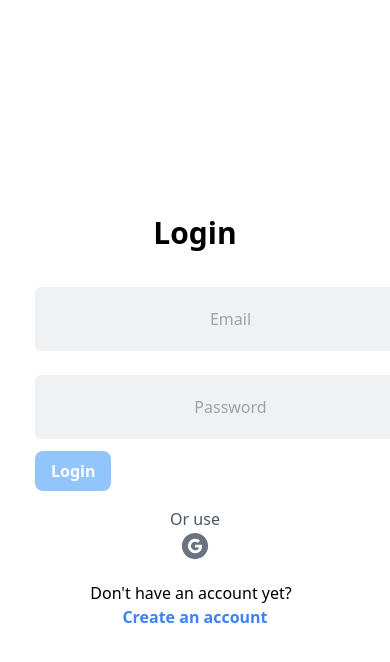
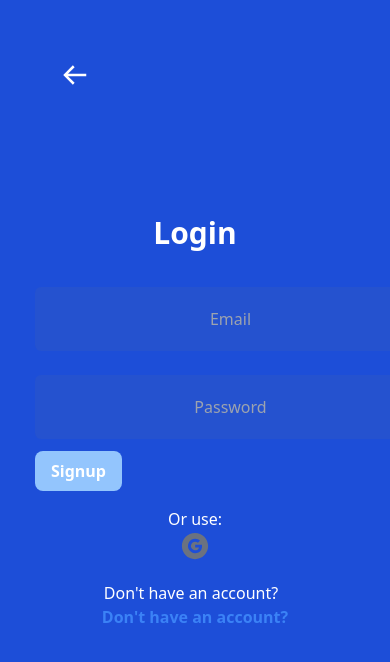
Before and after one commit to DZhivkovv/chat-app, a React (Create React App) app in the folder client/: page /login in a window 390 px wide. Shown: the top 662 px of the page. Built offline with nearby package versions, Linux system fonts and the light colour scheme; no server answers.

Commit message:
refactor: Refactor Login and Signup components into AuthenticationPanel
Now Login and Signup components use a common component called
AuthenticationPanel. It encapsulates the elements and logic for both
login and signup

```diff
--- /dev/null
+++ b/client/src/components/authentication/AuthenticationPanel.jsx
@@ -0,0 +1,41 @@
+import React from 'react';
+import { Link } from 'react-router-dom';
+import Button from '../Button';
+import {AiFillGoogleCircle} from 'react-icons/ai'
+import { BiArrowBack } from 'react-icons/bi';
+
+const AuthenticationPanel = ({ title, children, onGoogleClick, linkText, linkTo }) => {
+  return (
+    <div className="w-full bg-blue-700 lg:bg-white text-white lg:text-black flex flex-col h-full justify-center items-center p-8">
+      {/* Link from login/signup form to homepage */}
+      <div className='absolute top-10 left-10 lg:hidden'>
+        <Link to='/' className="text-white hover:text-gray-300">
+          <BiArrowBack className='text-3xl m-5' />
+        </Link>
+      </div>
+
+      <h1 className="text-3xl font-bold mb-6">{title}</h1>
+
+      {/* Login/Signup form be here */}
+      <div className='w-full flex flex-col items-center'>
+        {children}
+      </div>
+
+      {/* A button for Google login/signup. */}
+      <div className='flex flex-col items-center'>
+          <p className="text-center text-white lg:text-gray-600 mt-4 ">Or use:</p>
+          <Button type="button" handleClick={onGoogleClick} className="mt-4 bg-red-600 hover:bg-red-700">
+            <AiFillGoogleCircle className='text-3xl text-gray-500  hover:text-blue-400'/>
+          </Button>
+      </div>
+
+      {/* Link from login page to signup page or the opposite. */}
+      <div className='mt-5 flex flex-wrap justify-center'>
+        <p className='pr-2 block'>{linkText}</p>
+        <Link to={linkTo} className='font-bold text-blue-500'>{linkText}</Link>
+      </div>
+    </div>
+  );
+};
+
+export default AuthenticationPanel;
--- a/client/src/components/authentication/Login.jsx
+++ b/client/src/components/authentication/Login.jsx
@@ -1,10 +1,8 @@
 import useLogin from '../../hooks/authentication/useLogin';
 import WelcomePanel from './WelcomePanel';
 import UserCredentialsForm from './UserCredentialsForm';
-import Button from '../Button';
 import { LoginMessage } from './Message';
-import { Link } from 'react-router-dom';
-import { AiFillGoogleCircle } from 'react-icons/ai';
+import AuthenticationPanel from './AuthenticationPanel';
 
 const Login = () => {
     const { login, loginWithGoogle, loginError } = useLogin(); //Functions to login with email/password and with Google
@@ -15,26 +13,13 @@ const Login = () => {
             <WelcomePanel/>
 
             {/* Right part of the page. */}
-            <div className="flex flex-col h-full justify-center items-center p-8">
-                <h1 className="text-3xl font-bold mb-6">Login</h1>
-
-                {/* Login form */}
-                <UserCredentialsForm handleSubmit={login}> Login </UserCredentialsForm>
+            <div className='flex flex-col items-center w-full lg:w-1/3'>
+                <AuthenticationPanel title='Login' onGoogleClick={()=>{loginWithGoogle()}} linkText="Don't have an account?" linkTo='/signup'>
+                    <UserCredentialsForm onSubmit={login}>Signup</UserCredentialsForm>
+                </AuthenticationPanel>
 
                 {/* Displays error message if there is an error */}
                 {loginError && <LoginMessage error={loginError}/>}
-
-                <p className="text-center text-gray-600 mt-4">Or use</p>
-                {/* A button for Google login. */}
-                <Button type="button" handleClick={loginWithGoogle} className="mt-4 bg-blue-600 hover:bg-blue-700">
-                    <AiFillGoogleCircle className='text-3xl text-gray-500  hover:text-blue-400'/>
-                </Button>
-
-                {/*Link to signup page */}
-                <div className='mt-5 flex flex-wrap justify-center'>
-                    <p className='pr-2 block'>Don't have an account yet?</p>
-                    <Link to='/signup' className='font-bold text-blue-500'>Create an account</Link>
-                </div>
             </div>
         </div>
     );
--- a/client/src/components/authentication/Signup.jsx
+++ b/client/src/components/authentication/Signup.jsx
@@ -3,9 +3,7 @@ import useSignup from '../../hooks/authentication/useSignup';
 import WelcomePanel from './WelcomePanel';
 import { SignupMessage } from './Message';
 import UserCredentialsForm from './UserCredentialsForm';
-import Button from '../Button';
-import { Link } from 'react-router-dom';
-import {AiFillGoogleCircle} from 'react-icons/ai'
+import AuthenticationPanel from './AuthenticationPanel';
 
 const Signup = () => {
     const { signUp, signUpWithGoogle, signUpError } = useSignup(); //Functions to signup with email/password and with Google
@@ -16,30 +14,13 @@ const Signup = () => {
             <WelcomePanel/>
 
             {/* Right section of the page. */}
-            <div className="flex flex-col h-full justify-center items-center p-8">
-                <h1 className="text-3xl font-bold mb-6">Create Account</h1>
-
-                {/* Signup form */}
-                <UserCredentialsForm handleSubmit={signUp}>Signup</UserCredentialsForm>
+            <div className='flex flex-col items-center w-full lg:w-1/3'>
+                <AuthenticationPanel title='Signup' onGoogleClick={()=>{signUpWithGoogle()}} linkText='Already have an account?' linkTo='/login'>
+                    	<UserCredentialsForm onSubmit={signUp}>Signup</UserCredentialsForm>
+                </AuthenticationPanel>
 
                 {/* Displays error message if there is an error */}
                 {signUpError && <SignupMessage error={signUpError}/>}
-
-                {/* A button for Google signup. */}
-                <div className='flex flex-col items-center'>
-                    <p className="text-center text-gray-600 mt-4">Or use:</p>
-                    <Button type="button" handleClick={signUpWithGoogle} className="mt-4 bg-red-600 hover:bg-red-700">
-                        <AiFillGoogleCircle className='text-3xl text-gray-500  hover:text-blue-400'/>
-                    </Button>
-
-                </div>
-
-                {/*Link to login page */}
-                <div className='mt-5 flex justify-center'>
-                    <p className='pr-2'>Already have an account?</p>
-                    <Link to='/login' className='font-bold text-blue-500'>Login</Link>
-                </div>
-
             </div>
         </div>
     );
```
